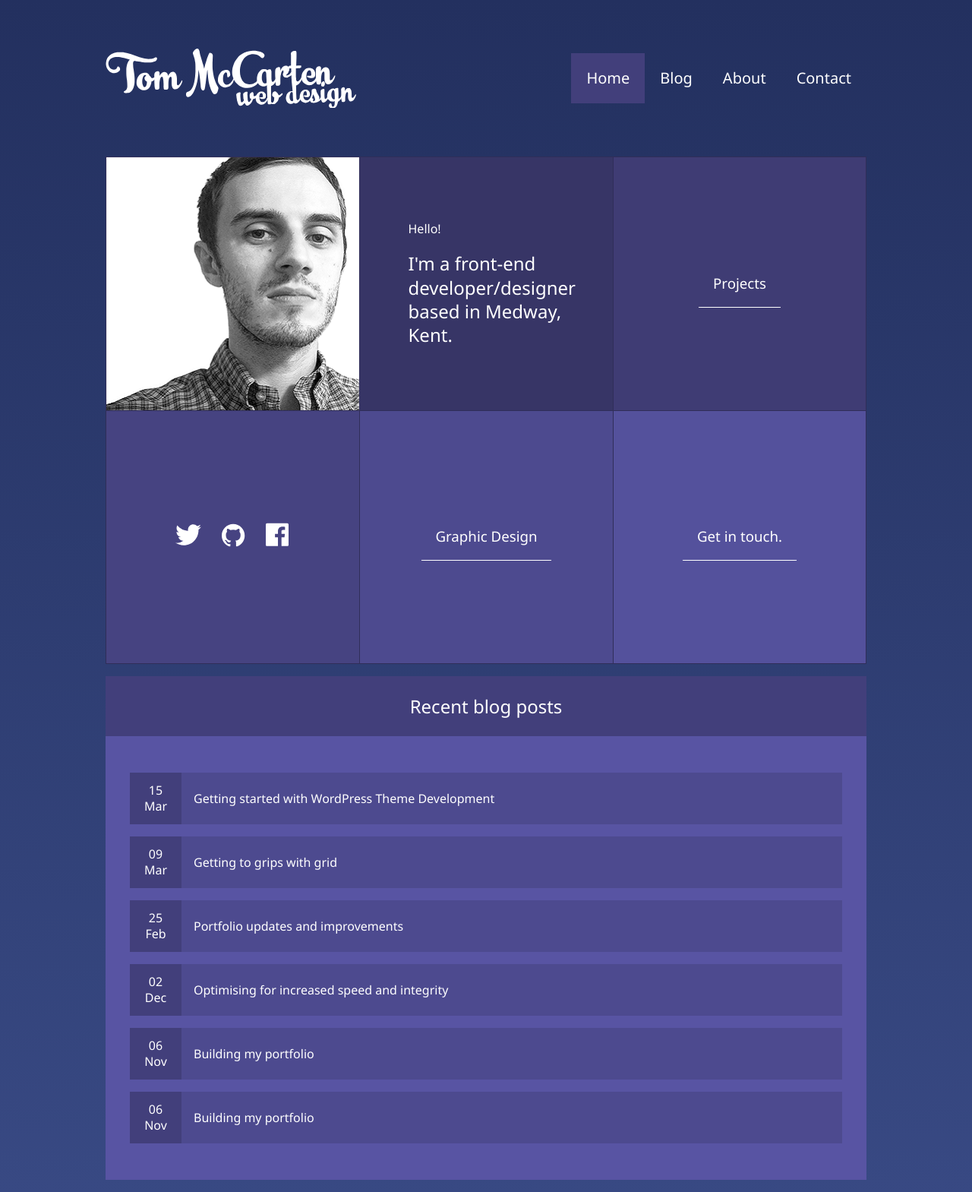
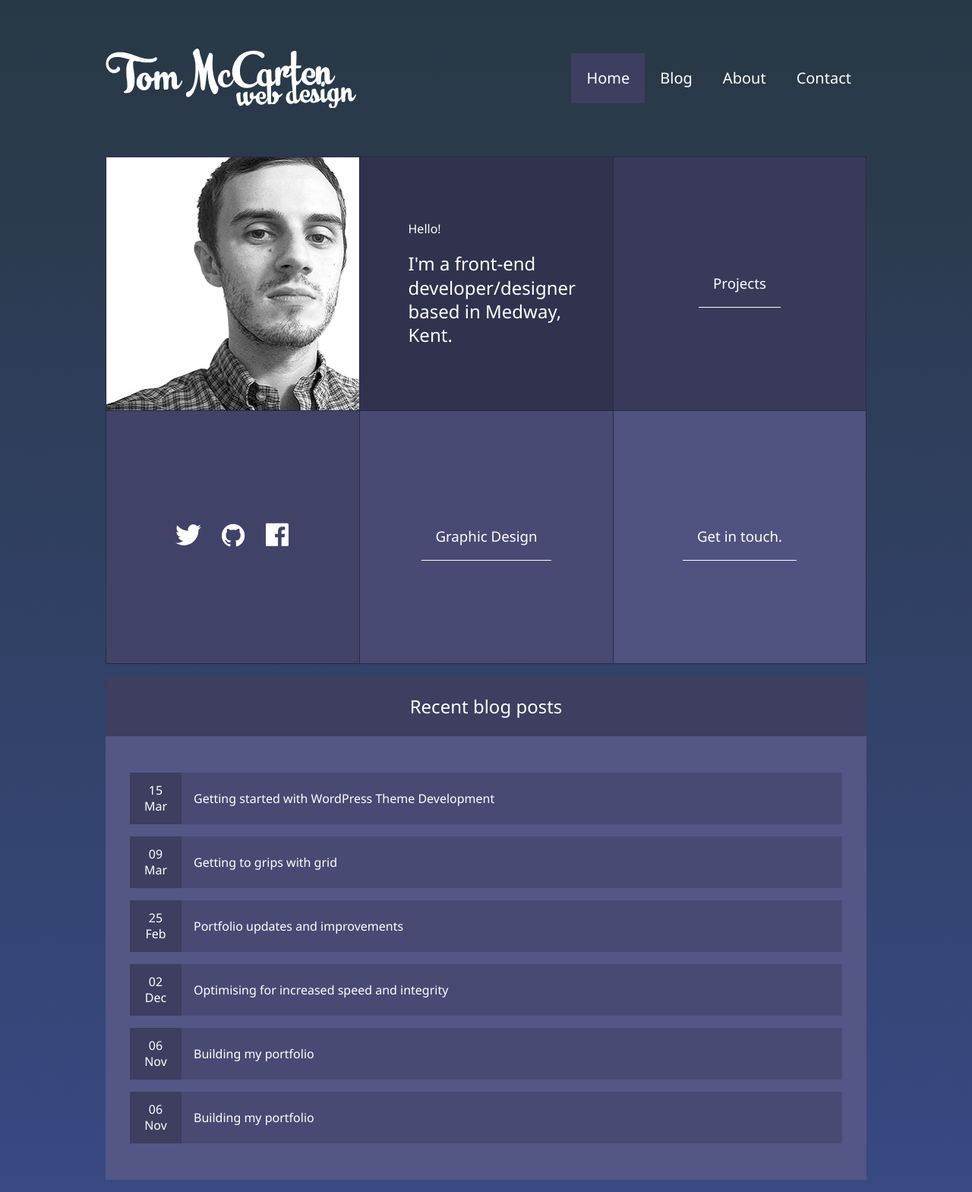
Before and after one commit to tmccarten/portfolio-redesign, a PHP site: page / in a window 1280 px wide. Shown: the whole page at 76% size. Run offline with PHP 8.4, Linux system fonts and the light colour scheme; a map, chart or similar area stays blank; style sheets or scripts are compiled from the project's sources.

Commit message:
body and main colour change

```diff
--- a/assets/css/1-global/_variables.scss
+++ b/assets/css/1-global/_variables.scss
@@ -1,5 +1,5 @@
 // Colours //
-$maincolour: #302e59;
+$maincolour: #292a41;
 $tilecolour: lighten($maincolour, 2);
 $tilecolour--hover: lighten(saturate(adjust-hue($maincolour, -236), 40), 32);
 
--- a/assets/css/2-base/_body.scss
+++ b/assets/css/2-base/_body.scss
@@ -9,7 +9,7 @@ body {
   @media screen and (min-width: $mqtwocol) {
 
     body {
-      background: linear-gradient(to bottom,  #23305f 0%, #384983 100%); /* W3C, IE10+, FF16+, Chrome26+, Opera12+, Safari7+ */
+      background: linear-gradient(to bottom,  #283844 0%, #384983 100%); /* W3C, IE10+, FF16+, Chrome26+, Opera12+, Safari7+ */
     }
   }
 
```
